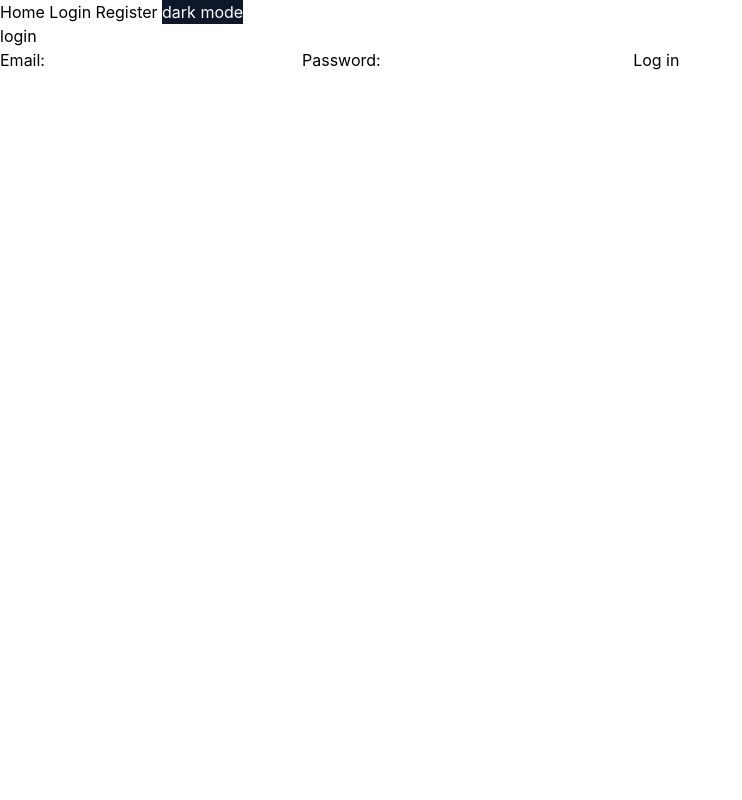
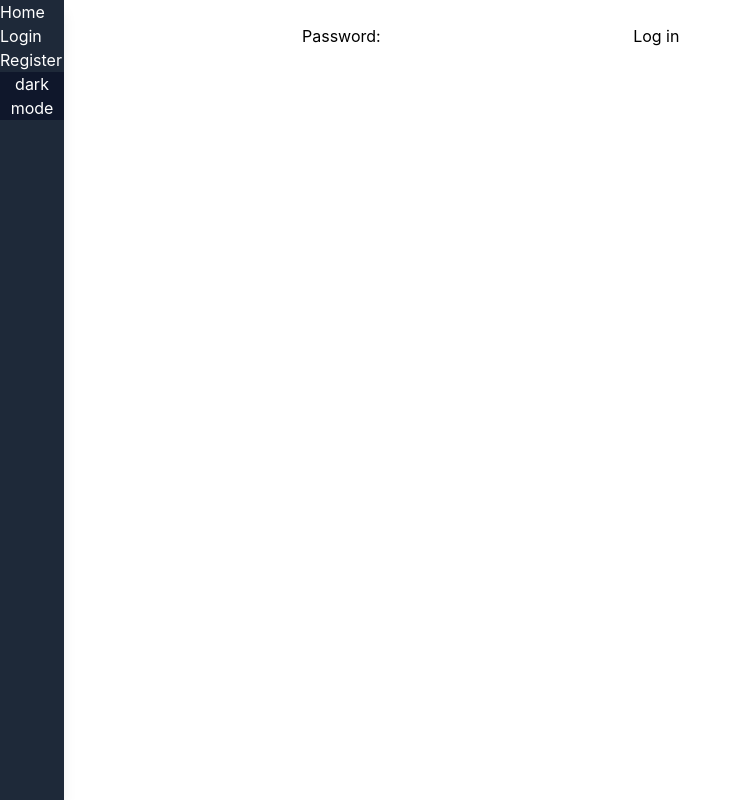
Before and after one commit to Wulver2/mongo-music-journal, a React (Vite) app in the folder client/music_journal/: page /login in a window 1280 px wide. Shown: the whole page, without its empty margins (0-742 px from the left). Built offline with nearby package versions, Linux system fonts and the light colour scheme.

Commit message:
Move navbar to left of screen

```diff
--- a/client/music_journal/src/components/navbar.jsx
+++ b/client/music_journal/src/components/navbar.jsx
@@ -4,10 +4,12 @@ import { Link } from "react-router";
 export function Navbar({ isLoggedIn = false }) {
     return (
         <>
-            <Link to="/"> Home </Link>
-            <Link to="/login"> Login </Link>
-            <Link to="/register"> Register </Link>
-            <button class="bg-slate-900 text-white hover:bg-slate-600">dark mode</button>
+            <div className="fixed top-0 h-screen w-16 m-0 flex flex-col bg-gray-800 shadow-lg text-white">
+                <Link to="/"> Home </Link>
+                <Link to="/login"> Login </Link>
+                <Link to="/register"> Register </Link>
+                <button className="bg-slate-900 hover:bg-slate-600">dark mode</button>
+            </div>
         </>
     )
 }
```
